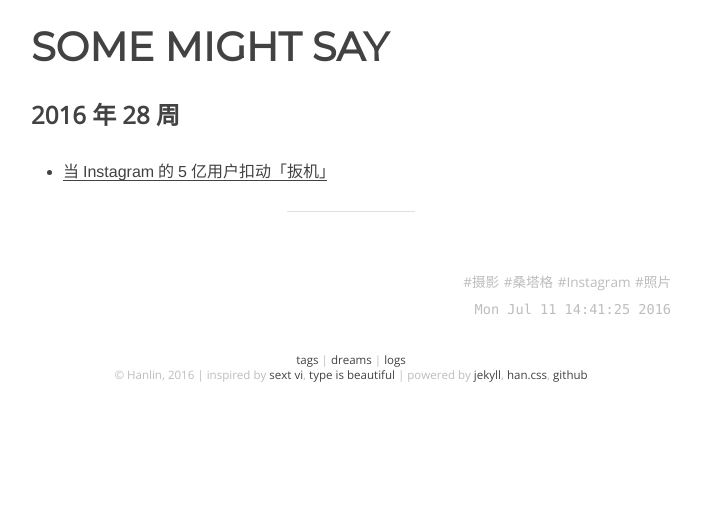
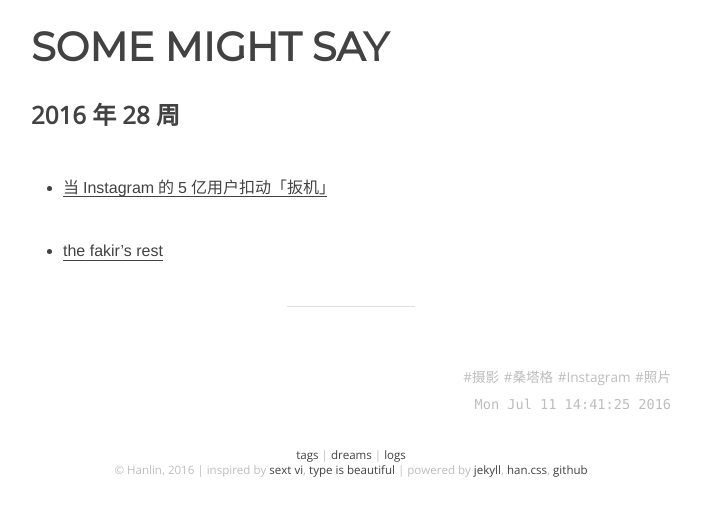
Before and after one commit to onion7878/word, a Jekyll site: the page built from _posts/logs/2016-04-11-28.md, in a window 1280 px wide. Shown: the top 516 px of the page, without its empty margins (289-990 px from the left). Built offline with Jekyll 4.4.1, drawn with Linux system fonts in a browser that asks for light colours.

Commit message:
add item

```diff
--- a/_posts/logs/2016-04-11-28.md
+++ b/_posts/logs/2016-04-11-28.md
@@ -10,4 +10,6 @@
 
 - [当Instagram的5亿用户扣动「扳机」](https://dailyio.me/2016-07-09)
 
+- [the fakir's rest](https://www.youtube.com/watch?v=Qv3M7FxJqtM)
+
 ---
```
